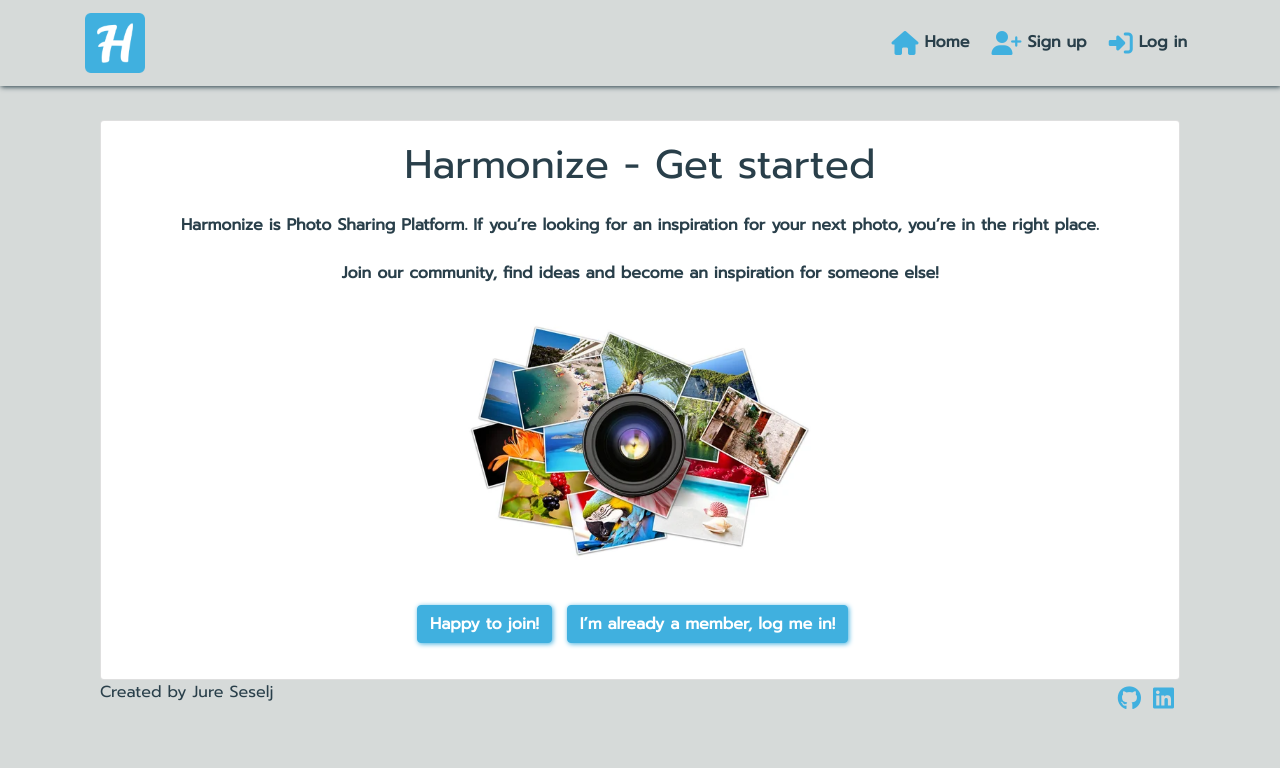
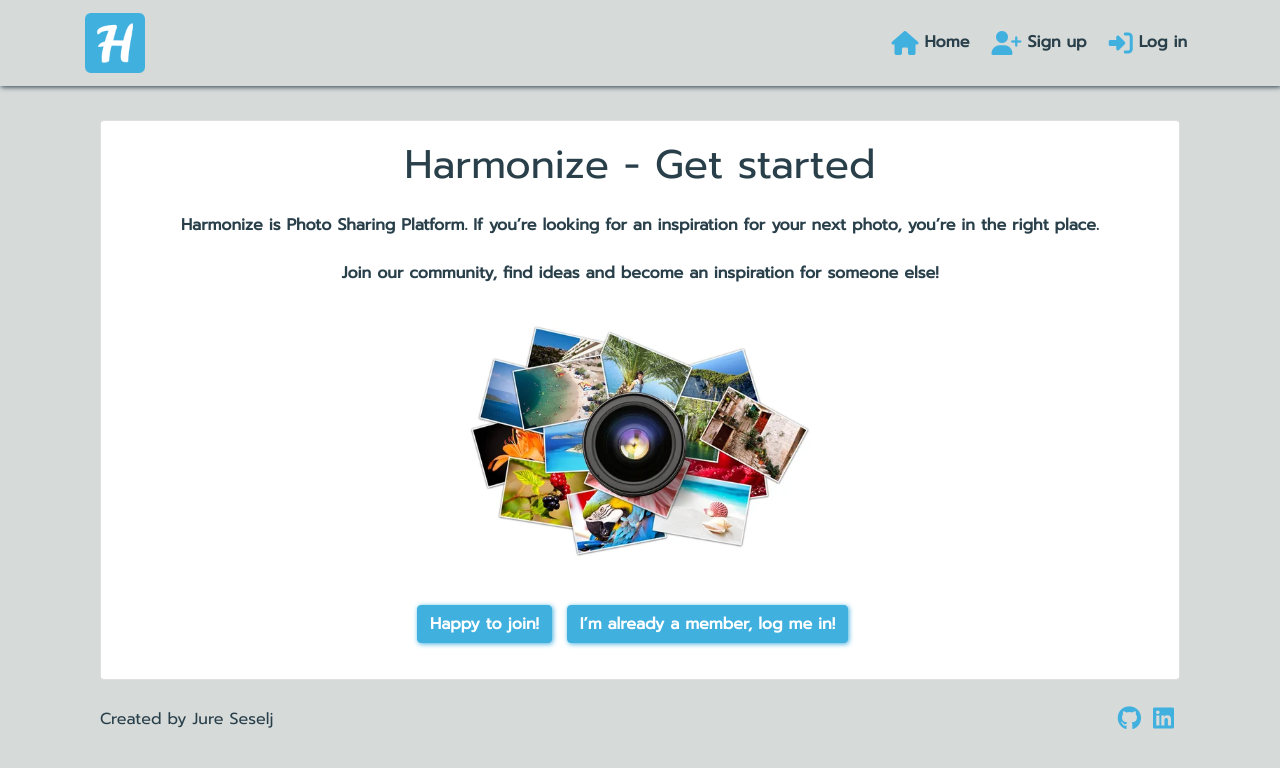
Before and after one commit to JureSeselj/harmonize, a React (Create React App) app: page / in a window 1280 px wide. Shown: the top 768 px of the page. Built offline with nearby package versions, Linux system fonts and the light colour scheme; no server answers.

Commit message:
Add style for footer

```diff
--- a/src/styles/Landing.module.css
+++ b/src/styles/Landing.module.css
@@ -8,3 +8,13 @@
       width: 80%;
     }
 }
+
+.footer {
+  display: flow-root;
+  margin-top: 20px;
+}
+
+.footer p {
+  margin-bottom: 0;
+  padding-top: 7px;
+}
```
